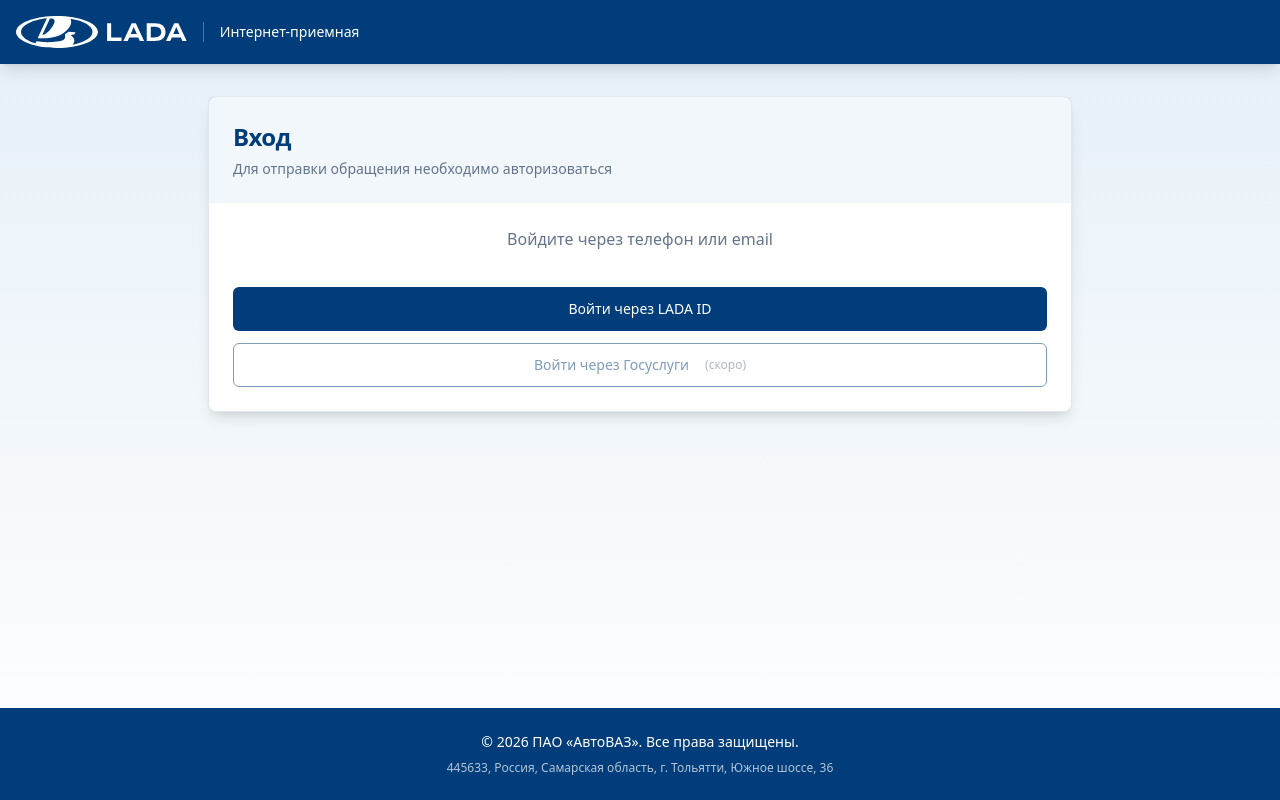
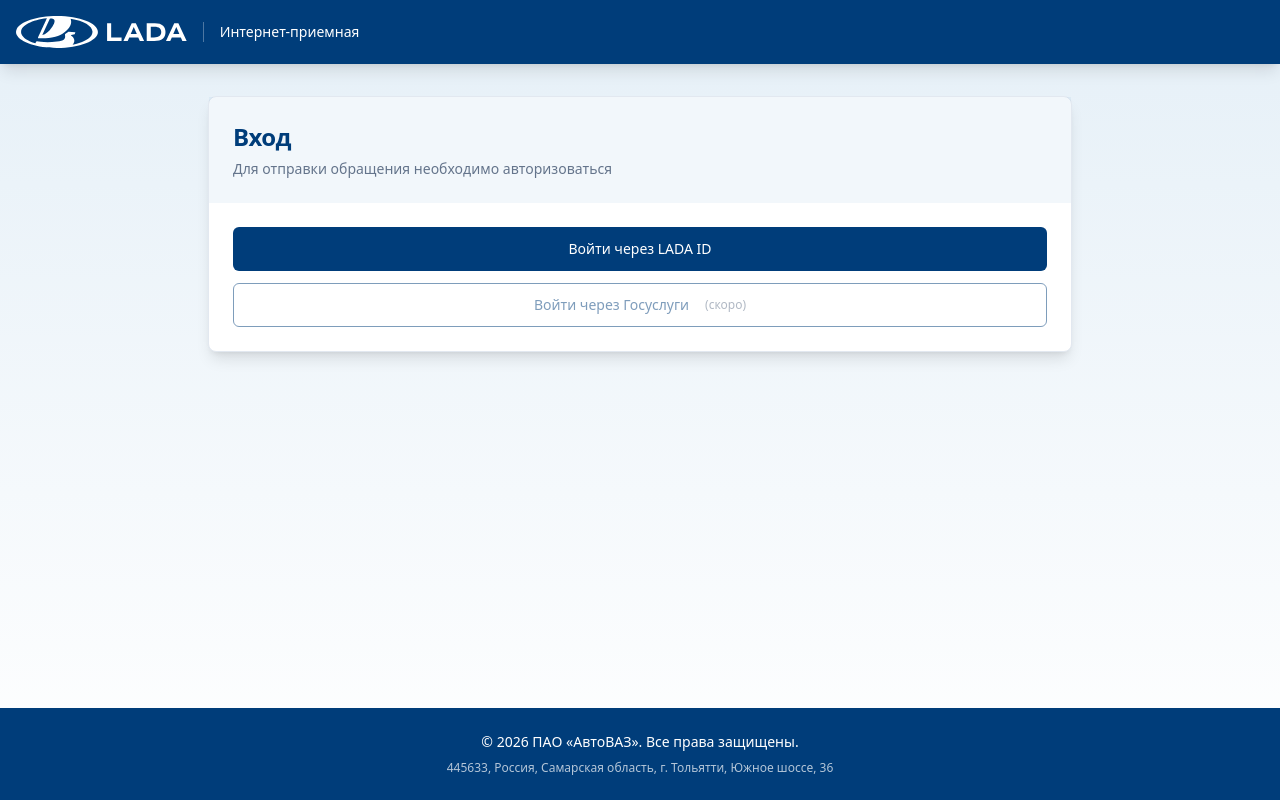
Before and after one commit to mkoty/VAZ, a Next.js app: page / in a window 1280 px wide. Built offline with nearby package versions, Linux system fonts and the light colour scheme; no server answers.

Commit message:
удаляем ненжные сообщения

```diff
--- a/app/auth/page.tsx
+++ b/app/auth/page.tsx
@@ -95,14 +95,11 @@
         if (result.requiresRegistration || !result.userExists) {
           // Код верифицирован успешно, но пользователь не найден
           setCodeAlreadyVerified(true) // Устанавливаем флаг - код проверен
-          setError('Пользователь не найден. Перенаправление на регистрацию...')
           // Переходим на регистрацию через 1.5 секунды
-          setTimeout(() => {
-            setStep('register')
-            if (authMethod === 'email') setEmail(contact)
-            if (authMethod === 'phone') setPhone(contact)
-            setIsVerifying(false) // Сброс флага после перехода
-          }, 1500)
+          setStep('register')
+          if (authMethod === 'email') setEmail(contact)
+          if (authMethod === 'phone') setPhone(contact)
+          setIsVerifying(false) // Сброс флага после перехода
         } else {
           // Успешный вход
           localStorage.setItem('user', JSON.stringify(result.user))
--- a/app/page.tsx
+++ b/app/page.tsx
@@ -108,9 +108,6 @@
               </CardDescription>
             </CardHeader>
             <CardContent className="pt-6 space-y-3">
-              <p className="text-center mb-6 text-muted-foreground">
-                Войдите через телефон или email
-              </p>
               <Button
                 size="lg"
                 className="w-full"
```
